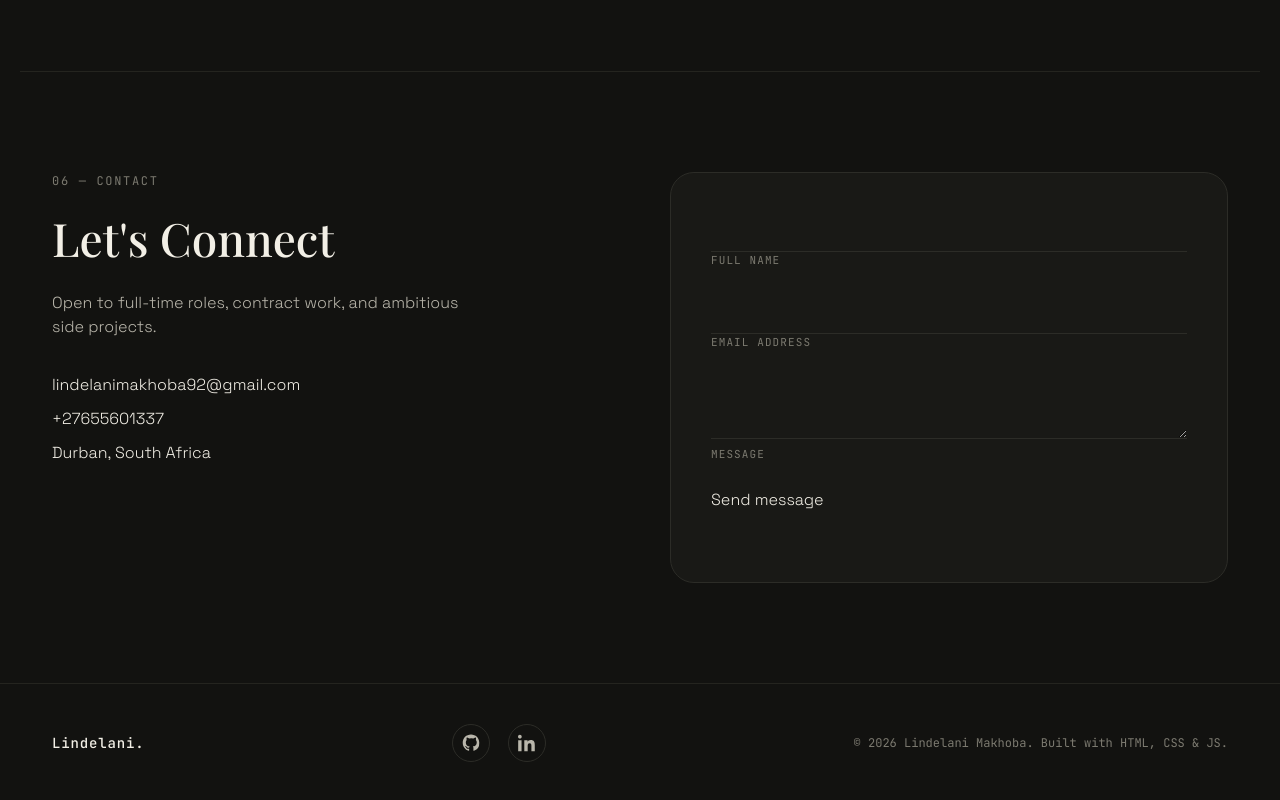
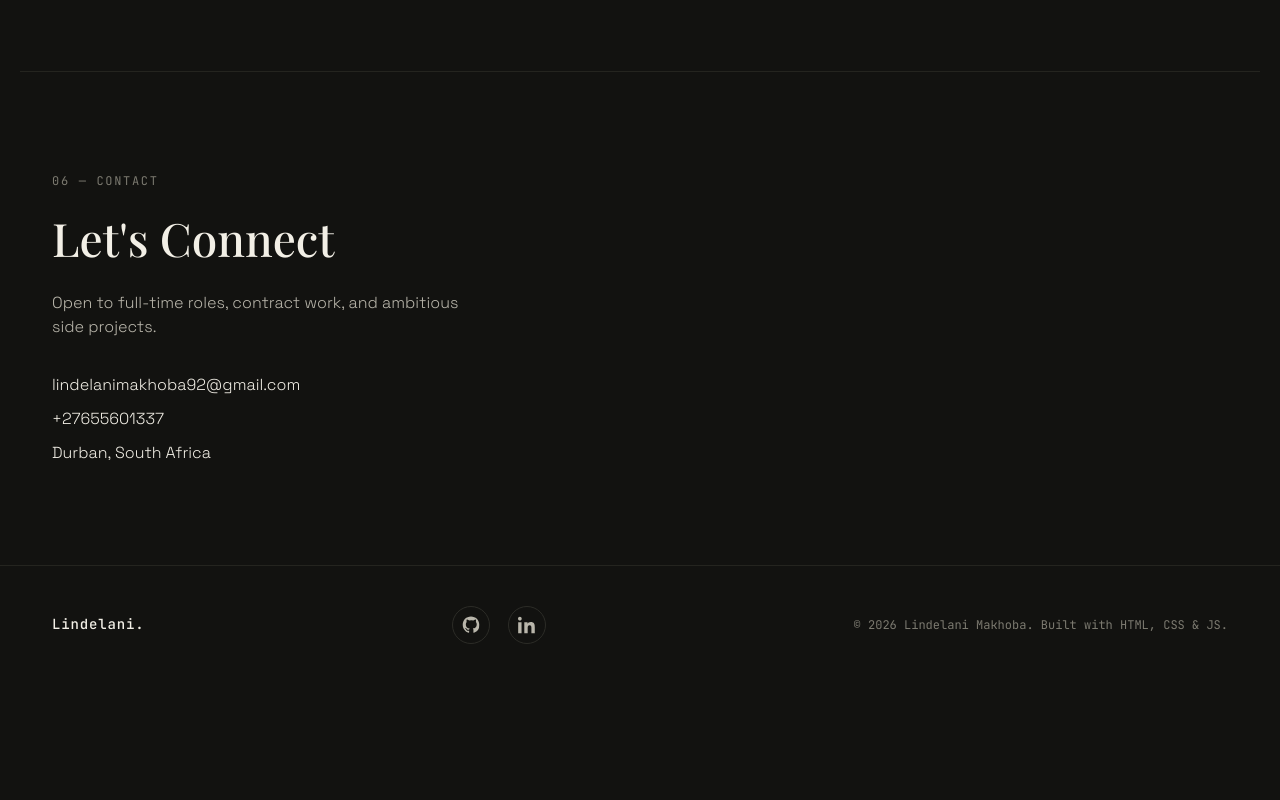
Before and after one commit to Lindelani036/My-Portfoilo-Website, a plain HTML site: page index.html in a window 1280 px wide. Shown: the part 4816-5616 px from the top of the page. After the commit the page ends 5500 px from the top, so only its background shows below. Drawn offline with nearby package versions, Linux system fonts and the light colour scheme; a web font is replaced by a local one.

Commit message:
fixed form error

```diff
--- a/index.html
+++ b/index.html
@@ -289,8 +289,7 @@
           <p class="contact-line">Durban, South Africa</p>
         </div>
       </div>
-
-      <form class="contact-form" id="contactForm" action="" novalidate data-endpoint="https://formspree.io/f/yourFormID">
+      <!-- <form class="contact-form" id="contactForm" action="" novalidate data-endpoint="https://formspree.io/f/yourFormID">
           <div class="field">
             <input type="text" id="name" name="name" required />
             <label for="name">Full name</label>
@@ -305,7 +304,8 @@
           </div>
           <button type="submit" class="submit">Send message</button>
           <p class="form-note" id="formNote"></p>
-        </form>
+        </form> -->
+
     </div>
   </section>
 
```
